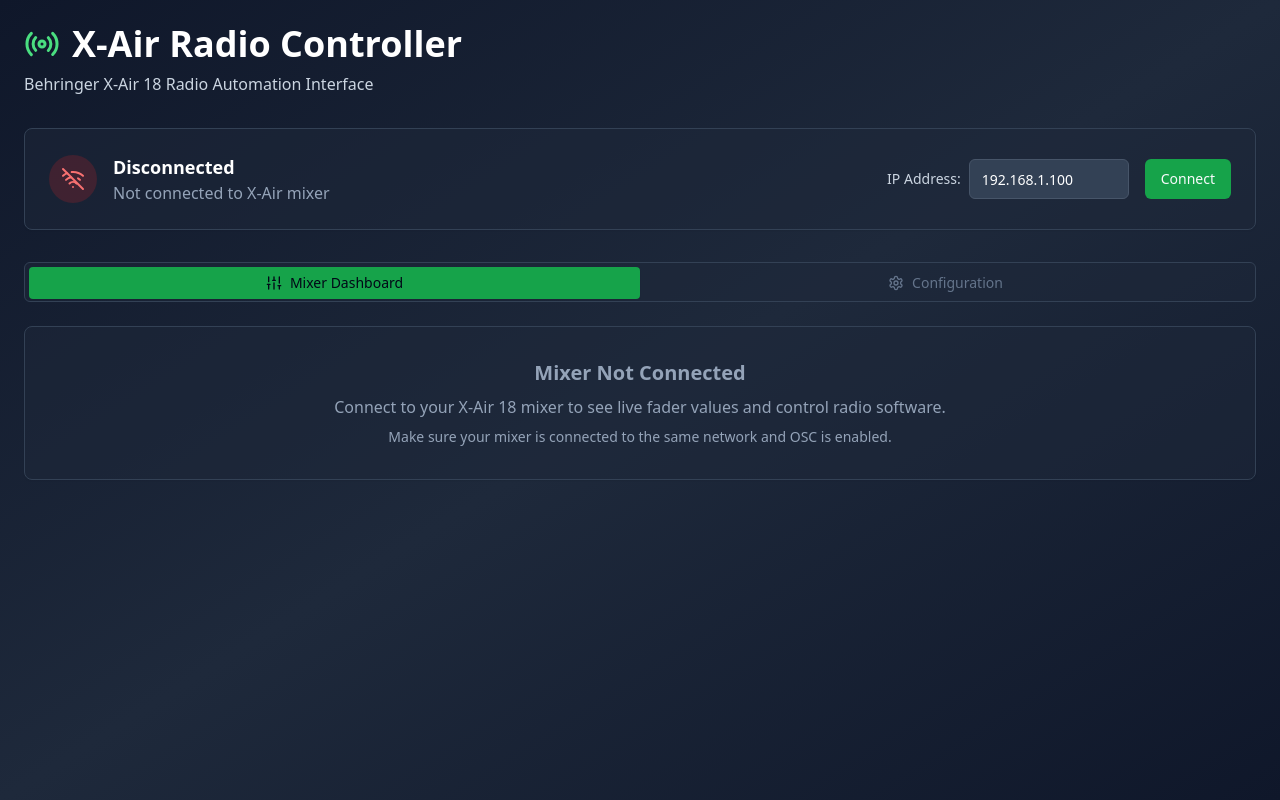
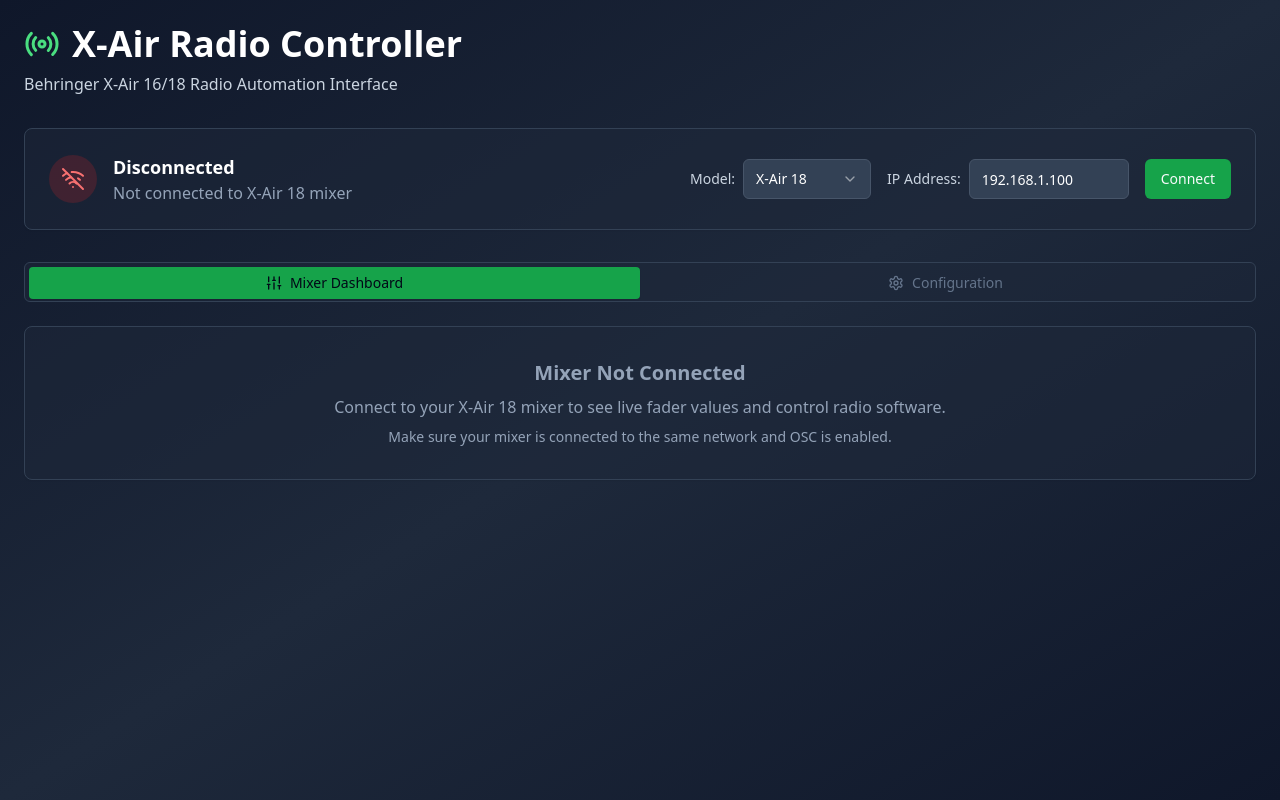
Before and after one commit to finnie2006/mix-it-play-it, a React (Vite) app: page / in a window 1280 px wide. Built offline with nearby package versions, Linux system fonts and the light colour scheme.

Commit message:
Add X-Air 16 mixer support
Allow configuration for X-Air 16 mixers.

```diff
--- a/src/components/ConnectionStatus.tsx
+++ b/src/components/ConnectionStatus.tsx
@@ -4,14 +4,17 @@ import { Card } from '@/components/ui/card';
 import { Button } from '@/components/ui/button';
 import { Input } from '@/components/ui/input';
 import { Label } from '@/components/ui/label';
+import { Select, SelectContent, SelectItem, SelectTrigger, SelectValue } from '@/components/ui/select';
 import { Wifi, WifiOff, Settings } from 'lucide-react';
 import { useToast } from '@/hooks/use-toast';
 
 interface ConnectionStatusProps {
   isConnected: boolean;
   mixerIP: string;
+  mixerModel: 'X-Air 16' | 'X-Air 18';
   onConnect: (connected: boolean) => void;
   onIPChange: (ip: string) => void;
+  onModelChange: (model: 'X-Air 16' | 'X-Air 18') => void;
   onConnectMixer: () => Promise<boolean>;
   onDisconnectMixer: () => void;
 }
@@ -19,8 +22,10 @@ interface ConnectionStatusProps {
 export const ConnectionStatus: React.FC<ConnectionStatusProps> = ({
   isConnected,
   mixerIP,
+  mixerModel,
   onConnect,
   onIPChange,
+  onModelChange,
   onConnectMixer,
   onDisconnectMixer
 }) => {
@@ -35,7 +40,7 @@ export const ConnectionStatus: React.FC<ConnectionStatusProps> = ({
       if (success) {
         onConnect(true);
         toast({
-          title: "Connected to X-Air 18",
+          title: `Connected to ${mixerModel}`,
           description: `Successfully connected to mixer at ${mixerIP}`,
         });
       } else {
@@ -57,7 +62,7 @@ export const ConnectionStatus: React.FC<ConnectionStatusProps> = ({
     onConnect(false);
     toast({
       title: "Disconnected",
-      description: "Disconnected from X-Air 18 mixer",
+      description: `Disconnected from ${mixerModel} mixer`,
     });
   };
 
@@ -73,13 +78,26 @@ export const ConnectionStatus: React.FC<ConnectionStatusProps> = ({
               {isConnected ? 'Connected' : 'Disconnected'}
             </h3>
             <p className="text-slate-400">
-              {isConnected ? `Mixer IP: ${mixerIP} (WebSocket OSC)` : 'Not connected to X-Air mixer'}
+              {isConnected ? `${mixerModel} at ${mixerIP} (WebSocket OSC)` : `Not connected to ${mixerModel} mixer`}
             </p>
           </div>
         </div>
 
         <div className="flex items-center gap-4">
           {!isConnected && (
+            <>
+              <div className="flex items-center gap-2">
+                <Label htmlFor="mixer-model" className="text-slate-300">Model:</Label>
+                <Select value={mixerModel} onValueChange={onModelChange}>
+                  <SelectTrigger className="w-32 bg-slate-700 border-slate-600 text-white">
+                    <SelectValue />
+                  </SelectTrigger>
+                  <SelectContent className="bg-slate-700 border-slate-600">
+                    <SelectItem value="X-Air 16" className="text-white hover:bg-slate-600">X-Air 16</SelectItem>
+                    <SelectItem value="X-Air 18" className="text-white hover:bg-slate-600">X-Air 18</SelectItem>
+                  </SelectContent>
+                </Select>
+              </div>
               <div className="flex items-center gap-2">
                 <Label htmlFor="mixer-ip" className="text-slate-300">IP Address:</Label>
                 <Input
@@ -90,6 +108,7 @@ export const ConnectionStatus: React.FC<ConnectionStatusProps> = ({
                   className="w-40 bg-slate-700 border-slate-600 text-white"
                 />
               </div>
+            </>
           )}
 
           <Button
--- a/src/hooks/useMixer.ts
+++ b/src/hooks/useMixer.ts
@@ -6,6 +6,7 @@ import { RadioSoftwareService, RadioCommand } from '@/services/radioSoftware';
 interface MixerConfig {
   ip: string;
   port?: number;
+  model: 'X-Air 16' | 'X-Air 18';
 }
 
 interface FaderConfig {
@@ -26,7 +27,7 @@ export const useMixer = (config: MixerConfig) => {
   useEffect(() => {
     if (!config.ip) return;
 
-    const xairMixer = new XAirWebSocket(config.ip, config.port);
+    const xairMixer = new XAirWebSocket(config.ip, config.port, config.model);
     setMixer(xairMixer);
 
     // Subscribe to connection status
@@ -48,7 +49,7 @@ export const useMixer = (config: MixerConfig) => {
       unsubscribeFader();
       xairMixer.disconnect();
     };
-  }, [config.ip, config.port]);
+  }, [config.ip, config.port, config.model]);
 
   const checkFaderTrigger = useCallback((data: FaderData) => {
     const faderConfig = faderConfigs.find(config =>
--- a/src/pages/Index.tsx
+++ b/src/pages/Index.tsx
@@ -9,6 +9,7 @@ import { useMixer } from '@/hooks/useMixer';
 
 const Index = () => {
   const [mixerIP, setMixerIP] = useState('192.168.1.100');
+  const [mixerModel, setMixerModel] = useState<'X-Air 16' | 'X-Air 18'>('X-Air 18');
   const {
     isConnected,
     faderValues,
@@ -16,7 +17,7 @@ const Index = () => {
     disconnect,
     updateFaderConfig,
     testRadioConnection
-  } = useMixer({ ip: mixerIP, port: 10024 });
+  } = useMixer({ ip: mixerIP, port: 10024, model: mixerModel });
 
   return (
     <div className="min-h-screen bg-gradient-to-br from-slate-900 via-slate-800 to-slate-900">
@@ -26,14 +27,16 @@ const Index = () => {
             <Radio className="text-green-400" size={36} />
             X-Air Radio Controller
           </h1>
-          <p className="text-slate-300">Behringer X-Air 18 Radio Automation Interface</p>
+          <p className="text-slate-300">Behringer X-Air 16/18 Radio Automation Interface</p>
         </div>
 
         <ConnectionStatus
           isConnected={isConnected}
           mixerIP={mixerIP}
+          mixerModel={mixerModel}
           onConnect={() => {}} // Handled by useMixer hook
           onIPChange={setMixerIP}
+          onModelChange={setMixerModel}
           onConnectMixer={connect}
           onDisconnectMixer={disconnect}
         />
--- a/src/services/xairWebSocket.ts
+++ b/src/services/xairWebSocket.ts
@@ -1,4 +1,3 @@
-
 export interface XAirMessage {
   address: string;
   args: any[];
@@ -18,8 +17,16 @@ export class XAirWebSocket {
   private isConnecting = false;
   private subscribers: Set<(data: FaderData) => void> = new Set();
   private statusSubscribers: Set<(connected: boolean) => void> = new Set();
+  private maxChannels: number;
 
-  constructor(private ip: string, private port: number = 10024) {}
+  constructor(
+    private ip: string,
+    private port: number = 10024,
+    private model: 'X-Air 16' | 'X-Air 18' = 'X-Air 18'
+  ) {
+    // Set max channels based on mixer model
+    this.maxChannels = model === 'X-Air 16' ? 12 : 16;
+  }
 
   connect(): Promise<boolean> {
     if (this.isConnecting || (this.ws && this.ws.readyState === WebSocket.OPEN)) {
@@ -34,7 +41,7 @@ export class XAirWebSocket {
         this.ws = new WebSocket(`ws://${this.ip}:${this.port}`);
 
         this.ws.onopen = () => {
-          console.log('Connected to X-Air mixer');
+          console.log(`Connected to ${this.model} mixer`);
           this.isConnecting = false;
           this.reconnectAttempts = 0;
           this.notifyStatusSubscribers(true);
@@ -49,7 +56,7 @@ export class XAirWebSocket {
         };
 
         this.ws.onclose = () => {
-          console.log('Disconnected from X-Air mixer');
+          console.log(`Disconnected from ${this.model} mixer`);
           this.isConnecting = false;
           this.notifyStatusSubscribers(false);
           this.attemptReconnect();
@@ -57,7 +64,7 @@ export class XAirWebSocket {
         };
 
         this.ws.onerror = (error) => {
-          console.error('X-Air WebSocket error:', error);
+          console.error(`${this.model} WebSocket error:`, error);
           this.isConnecting = false;
           resolve(false);
         };
@@ -99,8 +106,8 @@ export class XAirWebSocket {
   private subscribeFaderUpdates() {
     if (!this.ws || this.ws.readyState !== WebSocket.OPEN) return;
 
-    // Subscribe to all channel faders (1-16 for X-Air 18)
-    for (let i = 1; i <= 16; i++) {
+    // Subscribe to channel faders based on mixer model
+    for (let i = 1; i <= this.maxChannels; i++) {
       const channel = i.toString().padStart(2, '0');
       const subscribeMessage = {
         address: `/ch/${channel}/mix/fader`,
```
Lines whose indentation alone changed are shown as unchanged.
